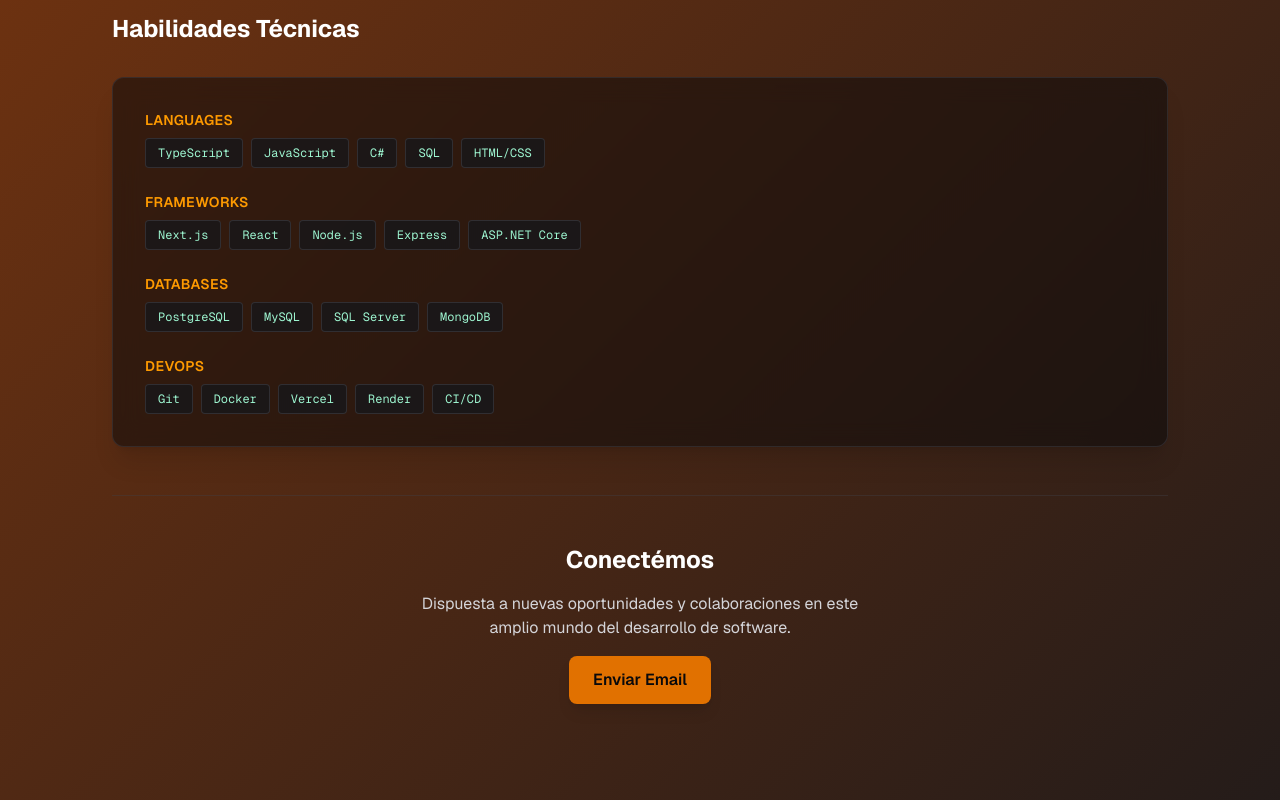
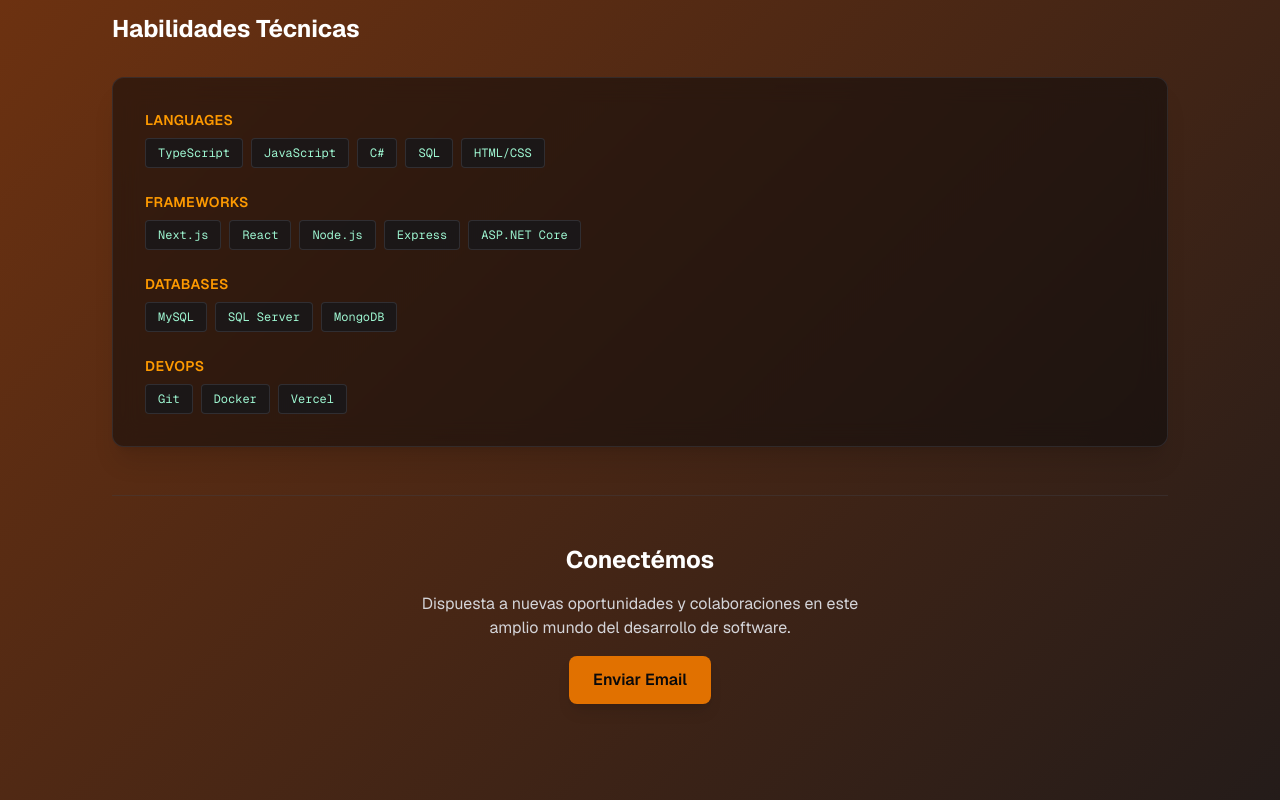
Before and after one commit to Deniz78y1966/portfolio, a Next.js app: page / in a window 1280 px wide. Shown: the part 1619-2419 px from the top of the page. Built offline with nearby package versions, Linux system fonts and the light colour scheme.

Commit message:
Confirmando informacion

```diff
--- a/src/app/page.tsx
+++ b/src/app/page.tsx
@@ -24,8 +24,8 @@ const PROJECTS = [
 const SKILLS = {
   Languages: ['TypeScript', 'JavaScript', 'C#', 'SQL', 'HTML/CSS'],
   Frameworks: ['Next.js', 'React', 'Node.js', 'Express', 'ASP.NET Core'],
-  Databases: ['PostgreSQL', 'MySQL', 'SQL Server', 'MongoDB'],
-  DevOps: ['Git', 'Docker', 'Vercel', 'Render', 'CI/CD'],
+  Databases: ['MySQL', 'SQL Server', 'MongoDB'],
+  DevOps: ['Git', 'Docker', 'Vercel'],
 };
 
 export default function Home() {
```
